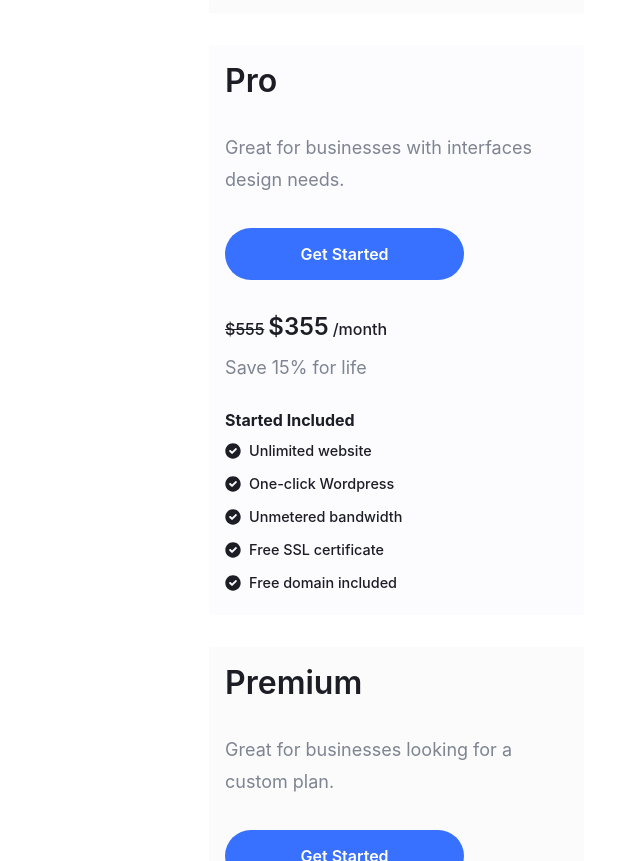
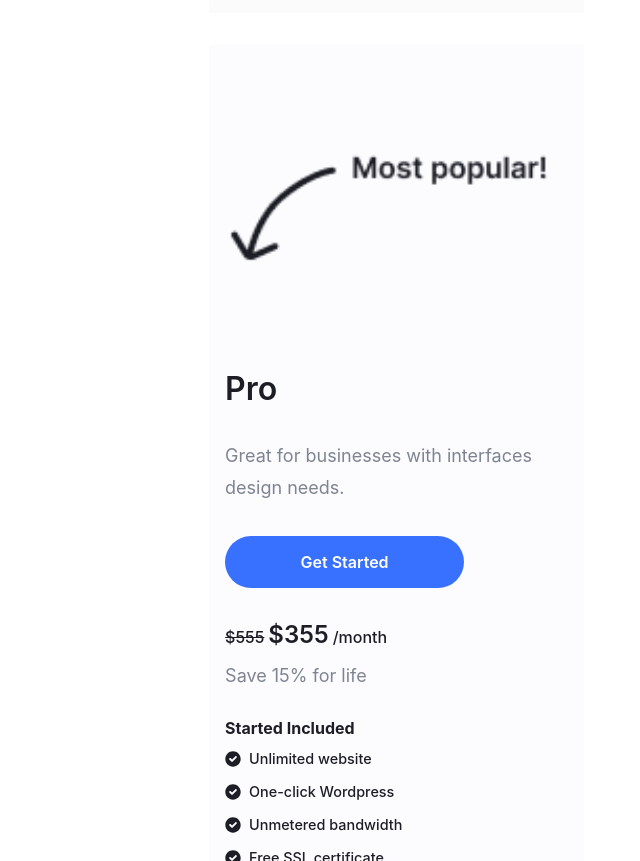
Before and after one commit to kauaafeelix/Event-Conference, a plain HTML site: page index.html in a window 1280 px wide. Shown: the part 6100-6961 px from the top of the page, without its empty margins (640-1280 px from the left). Drawn offline with Linux system fonts and the light colour scheme; a web font is replaced by a local one.

Commit message:
refactor: insere div com imagem para o desktop

```diff
--- a/index.html
+++ b/index.html
@@ -358,6 +358,7 @@
                             </div>
                     </div>
                     <div class="pro">
+                        <img id="most-popular" src="images/most popular.png" alt="Seta Indicando o plano mais popular">
                         <div class="descricao">
                             <h2>Pro</h2>
                             <p>Great for businesses with interfaces design needs.</p>
```
